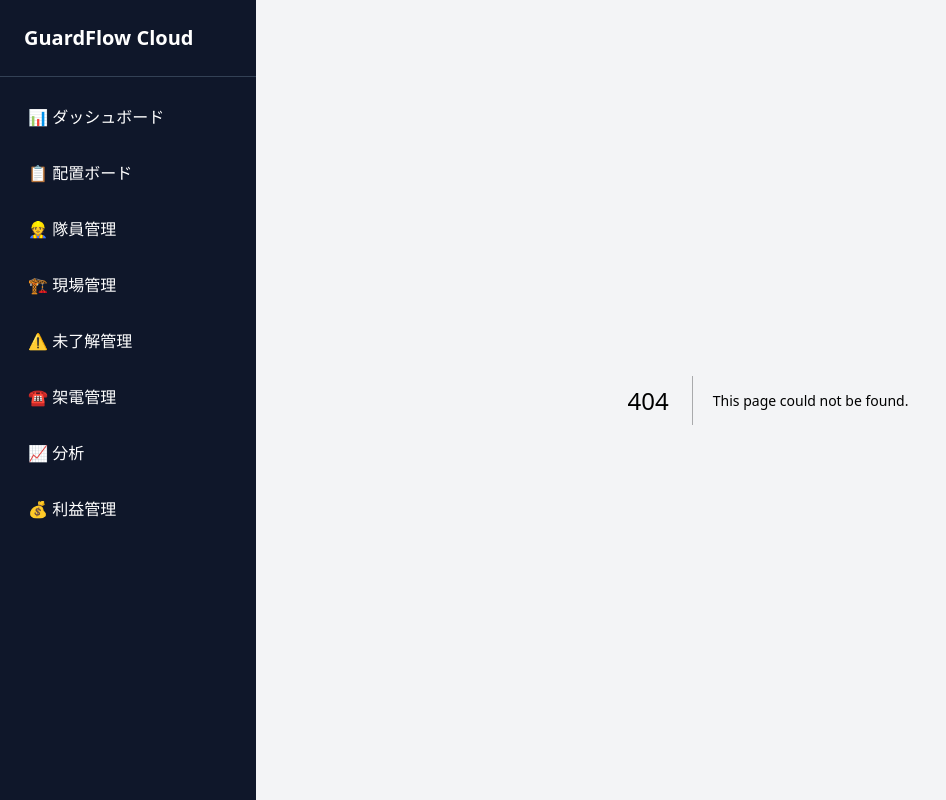
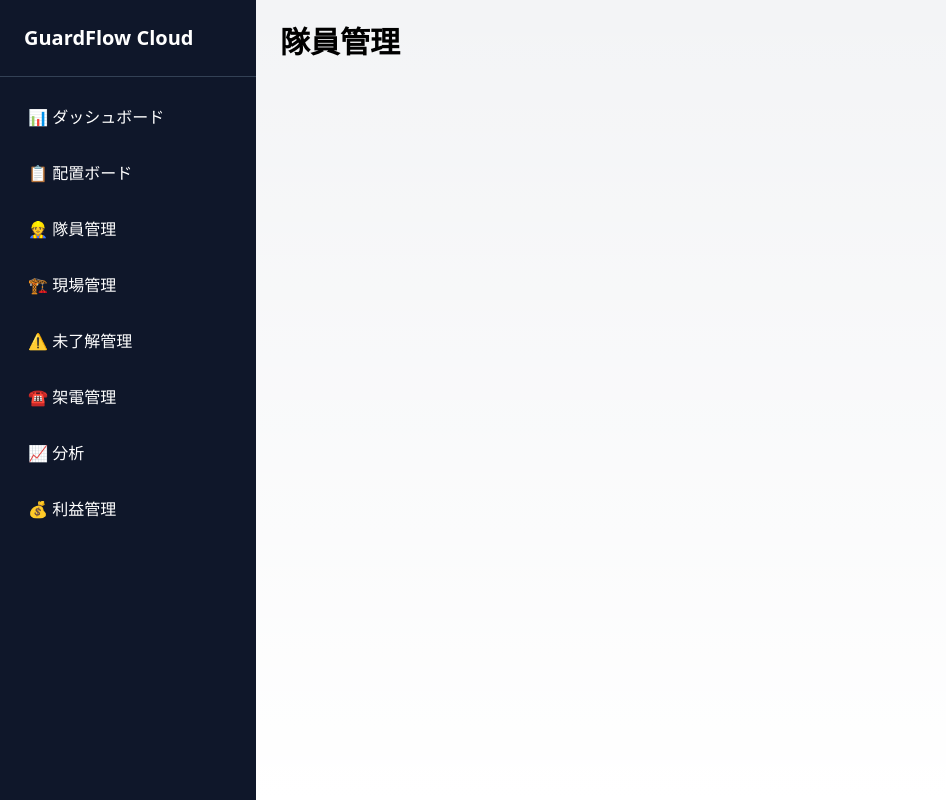
Before and after one commit to saekk0314-sudo/GuardFlow, a Next.js app: page /staffs in a window 1280 px wide. Before the commit this address had no page. Shown: the whole page, without its empty margins (0-946 px from the left). Built offline with nearby package versions, Linux system fonts and the light colour scheme.

Commit message:
page.tsx を作成

```diff
--- /dev/null
+++ b/app/staffs/page.tsx
@@ -0,0 +1,9 @@
+export default function StaffsPage() {
+  return (
+    <main className="p-6">
+      <h1 className="text-3xl font-bold">
+        隊員管理
+      </h1>
+    </main>
+  )
+}
```
